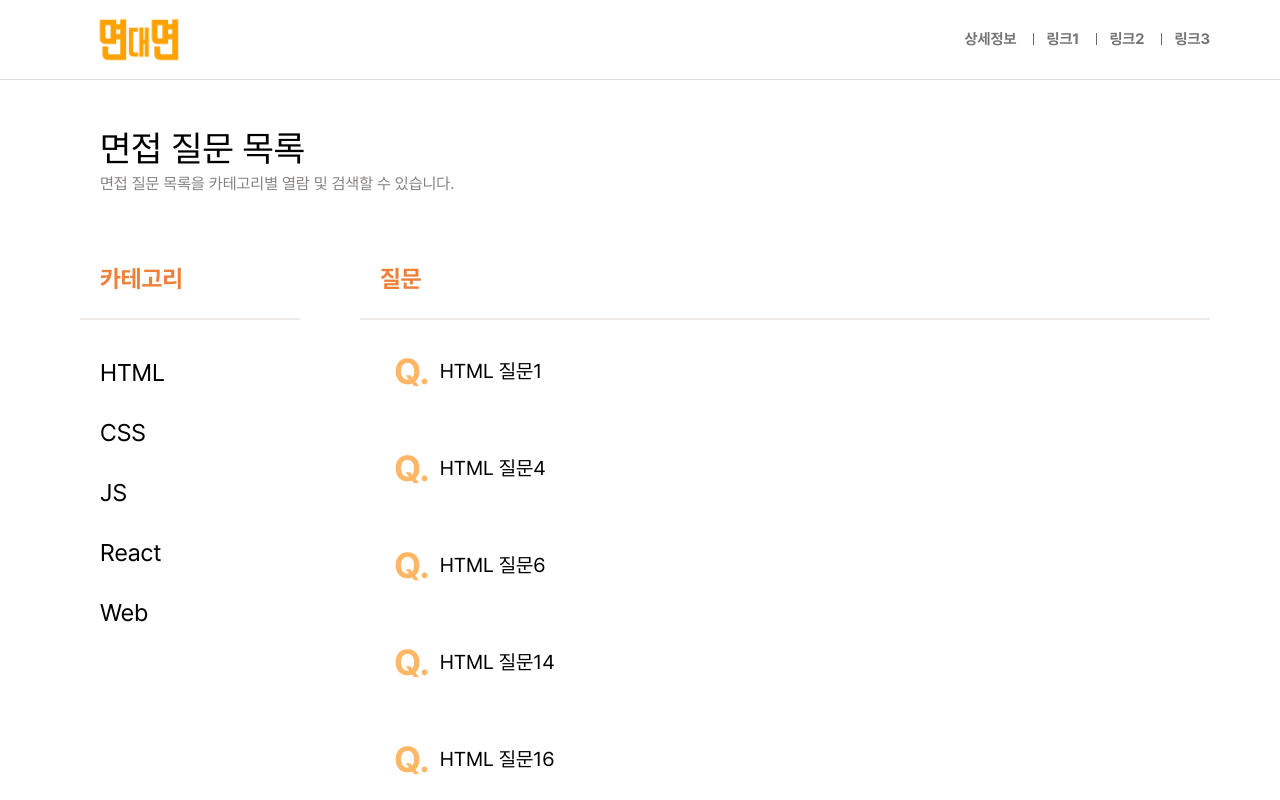
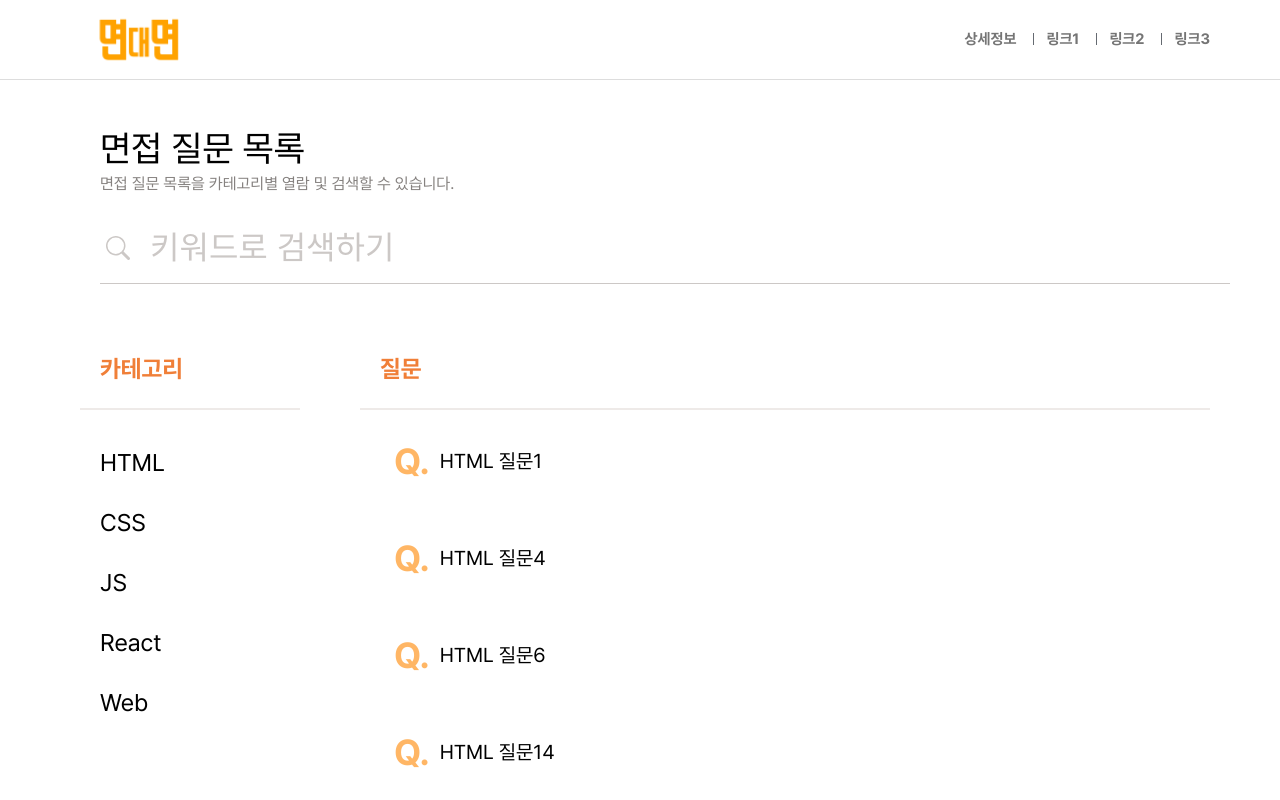
Before and after one commit to Jetty2020/random-interview, a Next.js app: page /list in a window 1280 px wide. Shown: the top 800 px of the page. Built offline with nearby package versions, Linux system fonts and the light colour scheme.

Commit message:
:lipstick: SearchBar 컴포넌트 UI 구현

```diff
--- /dev/null
+++ b/src/components/questionList/SearchBar.tsx
@@ -0,0 +1,62 @@
+import styled from '@emotion/styled';
+import React, { useState } from 'react';
+import { pxToRem } from '@utils/pxToRem';
+import IconSearch from '@assets/icon/search.svg';
+import { GRAY_300, PRIMARY_800 } from '@constants/colors';
+
+export const SearchBar = React.memo(function SearchBar() {
+  const [value, setValue] = useState<string>('');
+
+  const handleChange = ({
+    target: { value },
+  }: React.ChangeEvent<HTMLInputElement>) => {
+    setValue(value);
+  };
+
+  return (
+    <Container>
+      <Input
+        placeholder="키워드로 검색하기"
+        value={value}
+        onChange={handleChange}
+      />
+      <Icon />
+    </Container>
+  );
+});
+
+const Container = styled.form`
+  position: relative;
+  height: ${pxToRem(50)};
+  padding: 0 ${pxToRem(30)};
+  margin-bottom: ${pxToRem(40)};
+`;
+
+const Icon = styled(IconSearch)`
+  position: absolute;
+  top: ${pxToRem(10)};
+  left: ${pxToRem(40)};
+  transform: scale(150%);
+  fill: ${GRAY_300};
+`;
+
+const Input = styled.input`
+  width: 100%;
+  padding: 0 0 ${pxToRem(16)} ${pxToRem(50)};
+  border: none;
+  border-bottom: ${pxToRem(1)} solid ${GRAY_300};
+  font-size: ${pxToRem(32)};
+
+  &:focus {
+    outline: none;
+    border-bottom-color: ${PRIMARY_800};
+  }
+
+  &:focus + svg {
+    fill: ${PRIMARY_800};
+  }
+
+  &::placeholder {
+    color: ${GRAY_300};
+  }
+`;
--- a/src/components/questionList/index.ts
+++ b/src/components/questionList/index.ts
@@ -1,4 +1,5 @@
 export * from './WrapperQuestion';
 export * from './TitlePage';
+export * from './SearchBar';
 export * from './ListCategory';
 export * from './ListQuestion';
--- a/src/pages/list.tsx
+++ b/src/pages/list.tsx
@@ -6,6 +6,7 @@ import PageTitle from '@components/common/PageTitle';
 import {
   WrapperQuestion,
   TitlePage,
+  SearchBar,
   ListCategory,
   ListQuestion,
 } from '@components/questionList';
@@ -40,6 +41,7 @@ const QuestionListPage: NextPage = () => {
     <ContainerPage>
       <PageTitle title="면접 질문 목록" />
       <TitlePage />
+      <SearchBar />
       <WrapperQuestion>
         <ListCategory selection={selection} categoryClick={categoryClick} />
         <ListQuestion
```
